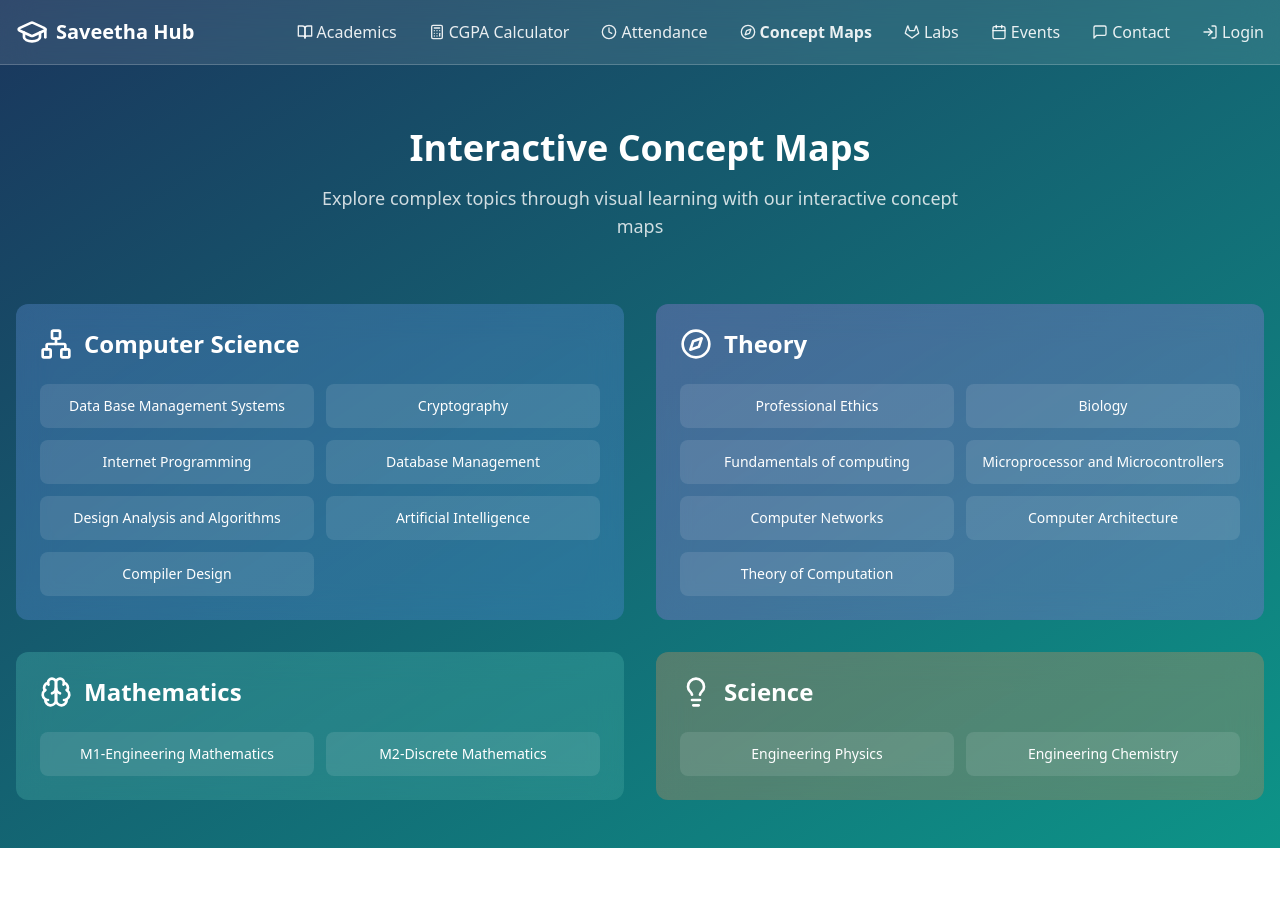
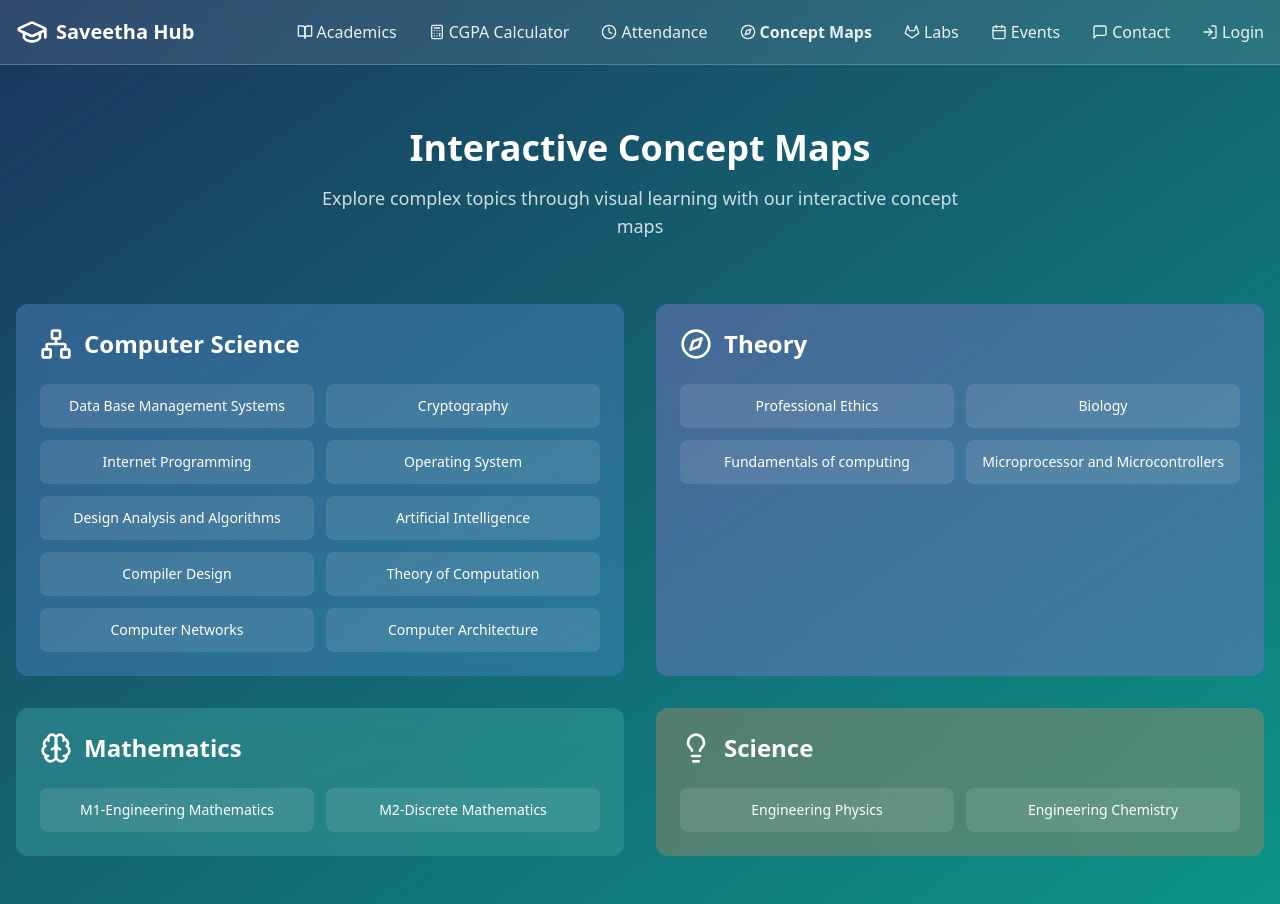
Before and after one commit to ComradeMohan/saveethahub, a React (Vite) app: page /concept-maps in a window 1280 px wide. Before the commit the page ends 848 px from the top, so only its background shows below. Built offline with nearby package versions, Linux system fonts and the light colour scheme.

Commit message:
Update ConceptMapsPage.tsx

```diff
--- a/src/pages/ConceptMapsPage.tsx
+++ b/src/pages/ConceptMapsPage.tsx
@@ -7,13 +7,16 @@ const ConceptMapsPage = () => {
       title: 'Computer Science',
       icon: Network,
       topics: [
-        { name: 'Data Base Management Systems ', link: 'https://drive.google.com/file/d/1ZYxXFjJNjPg0E-2ICZEaI9wrfKcU9Bue/view' },
-        { name: 'Cryptography ', link: 'https://drive.google.com/file/d/17xWKmvzUT0JbAuIJSraPCQE7ehoGqSZg/view?usp=sharing' },
-        { name: 'Internet Programming', link: 'https://drive.google.com/file/d/19sAV6lBMd1MmGI6CHHb29WNBQZfmh3Ns/view?usp=sharing' },
-        { name: 'Database Management', link: 'https://example.com/database-management' },
-        { name: 'Design Analysis and Algorithms', link: 'https://drive.google.com/file/d/157NaZMdICedhRDeKnhG-Dh5XgavNFWME/view?usp=sharing' },
-        { name: 'Artificial Intelligence', link: 'https://drive.google.com/file/d/16nrYK3O1oOK36BhxHMY-uIhKdSKykztb/view?usp=sharing' },
-        { name: 'Compiler Design', link: '/CSA14.pdf' }
+        { name: 'Data Base Management Systems ', link: '/CSA05.pdf' },
+        { name: 'Cryptography ', link: '/CSA51.pdf' },
+        { name: 'Internet Programming', link: '/CSA43.pdf' },
+        { name: 'Operating System', link: '/CSA04.pdf' },
+        { name: 'Design Analysis and Algorithms', link: '/CSA06.pdf' },
+        { name: 'Artificial Intelligence', link: '/CSA17.pdf' },
+        { name: 'Compiler Design', link: '/CSA14.pdf' },
+        { name: 'Theory of Computation', link: '/CSA13.pdf' },
+        { name: 'Computer Networks', link: '/CSA07.pdf'},
+        { name: 'Computer Architecture', link: 'https://drive.google.com/file/d/16weBmSlmInDD8INzPlLo8FXGp30hzcvj/view?usp=sharing' }
       ],
       color: 'from-blue-500/20 to-blue-600/20'
     },
@@ -23,12 +26,10 @@ const ConceptMapsPage = () => {
       icon: Compass,
       topics: [
         { name: 'Professional Ethics', link: 'https://drive.google.com/file/d/1EPDjMyr4Rhhx2-FHq_QYsFwp57mEyZpL/view' },
-        { name: 'Biology', link: 'https://drive.google.com/file/d/1ZYxXFjJNjPg0E-2ICZEaI9wrfKcU9Bue/view' },
+        { name: 'Biology', link: '/BTA01.pdf' },
         { name: 'Fundamentals of computing', link: 'https://drive.google.com/file/d/1Di9RXsJBsZi0csYI9PVgbjM-ZANFUiPc/view?usp=sharing' },
-        { name: 'Microprocessor and Microcontrollers', link: 'https://drive.google.com/file/d/1F-ViYhMWEGdrcW3M9yfbkmpI6rUYqsa7/view?usp=sharing' },
-        { name: 'Computer Networks', link: 'https://drive.google.com/file/d/1SmbYnpSAbHslyIl-GZHCutPfnj-gjmra/view?usp=sharing '},
-        { name: 'Computer Architecture', link: 'https://drive.google.com/file/d/16weBmSlmInDD8INzPlLo8FXGp30hzcvj/view?usp=sharing' },
-        { name: 'Theory of Computation', link: 'https://drive.google.com/file/d/1h2X-v8cifsFQRDmIFTkWtn8Qgv847Qbc/view?usp=sharing' }
+        { name: 'Microprocessor and Microcontrollers', link: 'https://drive.google.com/file/d/1F-ViYhMWEGdrcW3M9yfbkmpI6rUYqsa7/view?usp=sharing' }
+
       ],
 
       color: 'from-purple-500/20 to-purple-600/20'
```
